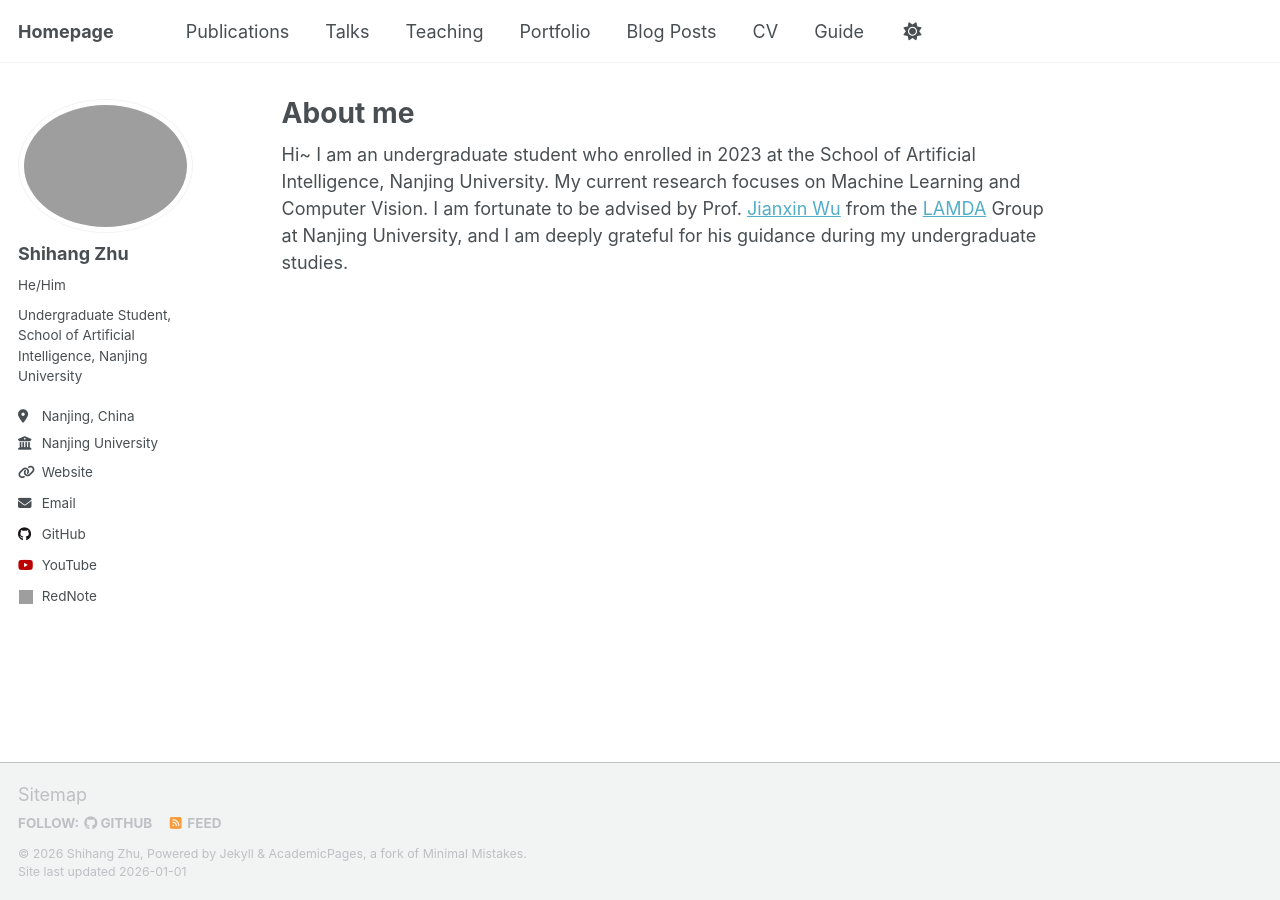
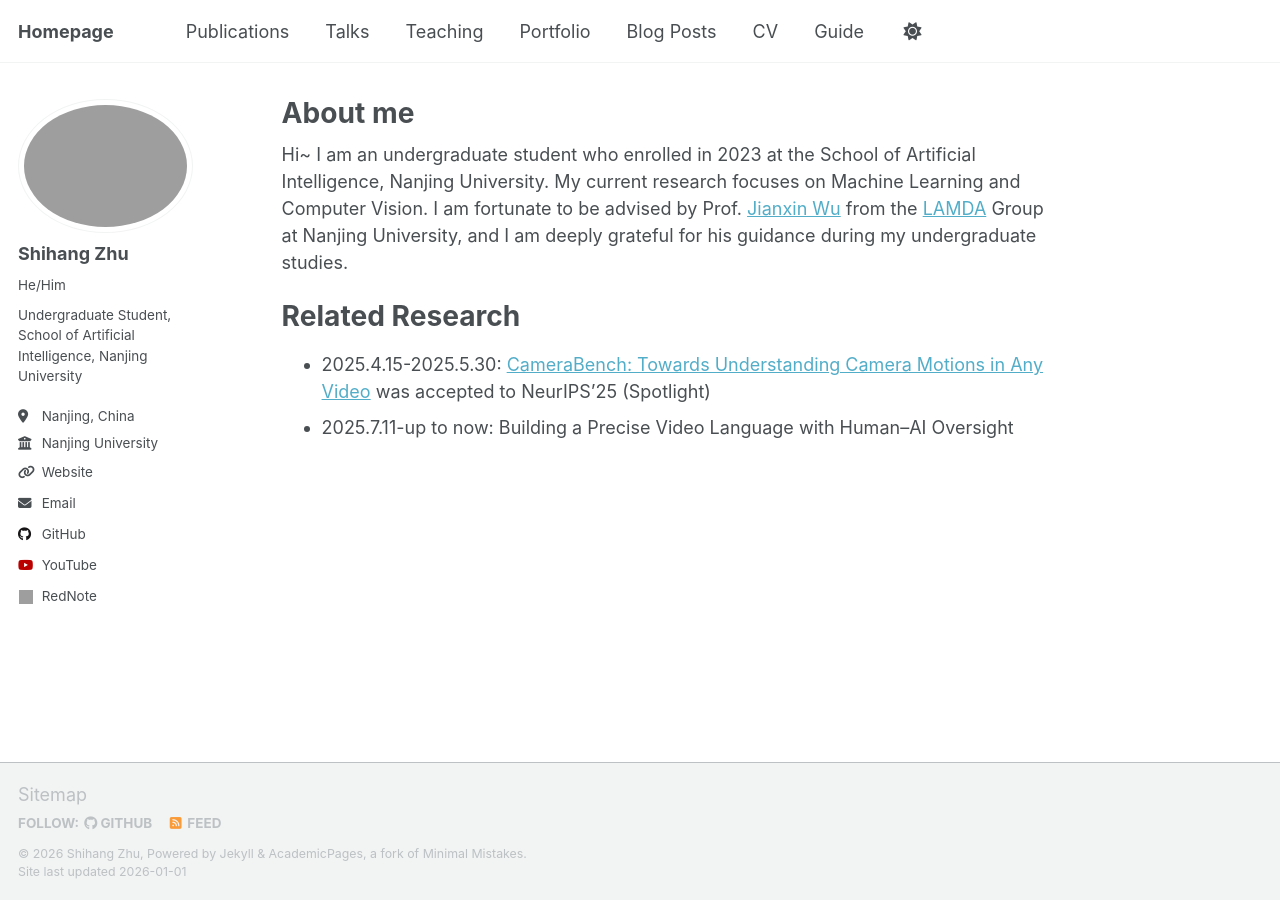
Before and after one commit to edzee3000/edzee3000.github.io, a Jekyll site: the page built from _pages/about.md, in a window 1280 px wide. Built offline with Jekyll 4.4.1, drawn with Linux system fonts in a browser that asks for light colours; a script that is not in the unit is left out; grey boxes are pictures that could not be loaded.

Commit message:
Update about.md with related research section
Added a section for related research projects to the about page.

```diff
--- a/_pages/about.md
+++ b/_pages/about.md
@@ -8,3 +8,9 @@ redirect_from:
 ---
 
 Hi~ I am an undergraduate student who enrolled in 2023 at the School of Artificial Intelligence, Nanjing University. My current research focuses on Machine Learning and Computer Vision. I am fortunate to be advised by Prof. [Jianxin Wu](https://cs.nju.edu.cn/wujx/) from the [LAMDA](https://www.lamda.nju.edu.cn/CH.MainPage.ashx) Group at Nanjing University, and I am deeply grateful for his guidance during my undergraduate studies.
+
+
+
+# Related Research
+- 2025.4.15-2025.5.30: [CameraBench: Towards Understanding Camera Motions in Any Video](https://linzhiqiu.github.io/papers/camerabench/) was accepted to NeurIPS’25 (Spotlight)
+- 2025.7.11-up to now: Building a Precise Video Language with Human–AI Oversight
```
